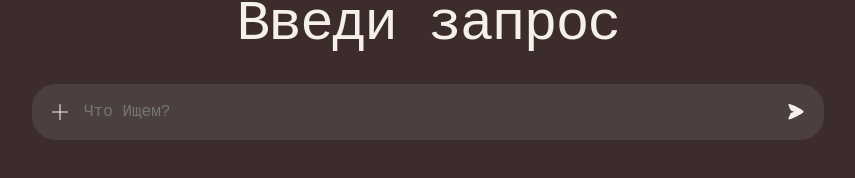
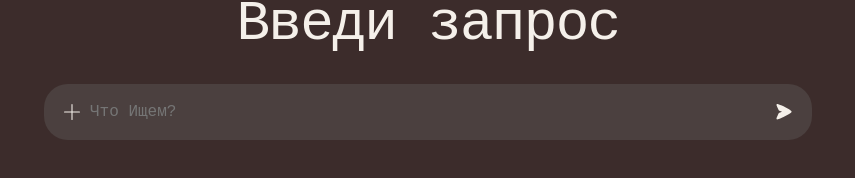
Before and after one commit to bxllskxrsgxrd/velorian, a React (Vite) app in the folder frontend/: page / in a window 1280 px wide. Shown: the part 348-526 px from the top of the page, without its empty margins (212-1067 px from the left). Built offline with nearby package versions, Linux system fonts and the light colour scheme.

Commit message:
Add file upload support, resize with CSS, and watch size changes via hook

```diff
--- a/frontend/src/components/PromptActionsMenu/_promptActionsMenu.scss
+++ b/frontend/src/components/PromptActionsMenu/_promptActionsMenu.scss
@@ -1,4 +1,6 @@
 .prompt-actions {
+	--button-color: var(--text);
+
 	flex-shrink: 0;
 
 	&__menu {
--- a/frontend/src/components/PromptBar/AttachmentPreview.tsx
+++ b/frontend/src/components/PromptBar/AttachmentPreview.tsx
@@ -46,7 +46,7 @@ export function AttachmentPreview({ file, onRemove }: AttachmentPreviewProps) {
 				</>
 			)}
 
-			<IconButton className="prompt-bar__attachments__delete-button" onClick={onRemove}>
+			<IconButton className="prompt-bar__attachments-delete-button" onClick={onRemove} aria-label="Удалить файл">
 				<DeleteAttachmentIcon />
 			</IconButton>
 		</div>
--- a/frontend/src/components/PromptBar/PromptBar.tsx
+++ b/frontend/src/components/PromptBar/PromptBar.tsx
@@ -1,4 +1,4 @@
-import React, { type SyntheticEvent } from 'react';
+import React, { useState, type SyntheticEvent } from 'react';
 import { SendIcon } from '../icons/SendIcon';
 import { PromptActionsMenu } from '../PromptActionsMenu/PromptActionsMenu';
 import { AutoResizeTextarea } from '../ui/AutoResizeTextarea/AutoResizeTextarea';
@@ -15,22 +15,47 @@ type PromptBarProps = {
 };
 
 export function PromptBar({ value, files, onChange, onSubmit, onRemoveFile }: PromptBarProps) {
+	const [isMultiline, setIsMultiline] = useState(false);
+
+	function handleEnterDown(e: React.KeyboardEvent<HTMLTextAreaElement>) {
+		if (e.key !== 'Enter') return;
+
+		if (e.shiftKey) return;
+
+		e.preventDefault();
+
+		e.currentTarget.form?.requestSubmit();
+	}
+
 	return (
-		<form className="prompt-bar" onSubmit={onSubmit}>
+		<form className={isMultiline ? 'prompt-bar prompt-bar-multiline' : 'prompt-bar'} onSubmit={onSubmit}>
 			{files.length > 0 && (
 				<div className="prompt-bar__attachments">
 					{files.map((file, index) => (
-						<AttachmentPreview file={file} onRemove={() => onRemoveFile(index)} />
+						<AttachmentPreview
+							key={`${file.name}-${file.size}-${file.lastModified}-${index}`}
+							file={file}
+							onRemove={() => onRemoveFile(index)}
+						/>
 					))}
 				</div>
 			)}
 			<div className="prompt-bar__input-container">
-				<PromptActionsMenu />
-				<AutoResizeTextarea value={value} onChange={onChange} />
+				<div className="prompt-bar__actions">
+					<PromptActionsMenu />
+				</div>
+				<AutoResizeTextarea
+					value={value}
+					onChange={onChange}
+					onMultilineChange={setIsMultiline}
+					onKeyDown={handleEnterDown}
+				/>
 
-				<IconButton type="submit" aria-label="Отправить сообщение">
-					<SendIcon />
-				</IconButton>
+				<div className="prompt-bar__send">
+					<IconButton type="submit" aria-label="Отправить сообщение">
+						<SendIcon />
+					</IconButton>
+				</div>
 			</div>
 		</form>
 	);
--- a/frontend/src/components/PromptBar/_promptBar.scss
+++ b/frontend/src/components/PromptBar/_promptBar.scss
@@ -1,6 +1,8 @@
 .prompt-bar {
 	width: 100%;
 	max-width: 768px;
+
+	position: relative;
 
 	border-radius: 24px;
 	padding: 12px;
@@ -22,7 +24,7 @@
 		display: flex;
 		flex-wrap: wrap;
 		gap: 8px;
-		padding: 0 8px;
+		padding: 0 8px 8px;
 
 		&-item {
 			position: relative;
@@ -34,8 +36,6 @@
 			height: var(--attachment-size);
 			max-width: 180px;
 			padding: 6px 8px;
-
-			box-sizing: border-box;
 
 			border-radius: 12px;
 			background: var(--attachment-bg);
@@ -75,7 +75,7 @@
 			object-fit: cover;
 		}
 
-		&__delete-button {
+		&-delete-button {
 			position: absolute;
 
 			top: -3px;
@@ -104,12 +104,30 @@
 	}
 
 	&__input-container {
-		flex: 1;
-
 		width: 100%;
 
-		display: flex;
+		display: grid;
+		grid-template-columns: auto 1fr auto;
+		grid-template-areas: 'actions textarea send';
 		align-items: center;
-		justify-content: space-between;
+	}
+
+	&__actions {
+		grid-area: actions;
+	}
+
+	&__send {
+		grid-area: send;
+	}
+
+	&-multiline {
+		.prompt-bar__input-container {
+			grid-template-areas:
+				'textarea textarea textarea'
+				'actions . send';
+
+			row-gap: 8px;
+			align-items: end;
+		}
 	}
 }
--- a/frontend/src/components/ui/AutoResizeTextarea/AutoResizeTextarea.tsx
+++ b/frontend/src/components/ui/AutoResizeTextarea/AutoResizeTextarea.tsx
@@ -1,4 +1,5 @@
-import { useAutoResizeTextarea } from '../../../hooks/useAutoResizeTextarea';
+import React, { useEffect } from 'react';
+import { useTextareaMultiline } from '../../../hooks/useTextareaMultiline';
 import './_autoResizeTextarea.scss';
 
 // Определяю типизированные пропсы
@@ -7,20 +8,25 @@ type AutoResizeTextareaProps = {
 	// Функция с событием "ChangeEvent" изменения HTML атрибута textarea, функция ничего не возвращает
 	onChange: (e: React.ChangeEvent<HTMLTextAreaElement>) => void;
 	placeholder?: string;
-	maxHeight?: number;
+	onMultilineChange?: (isMultiline: boolean) => void;
+	onKeyDown?: (e: React.KeyboardEvent<HTMLTextAreaElement>) => void;
 };
 
 export function AutoResizeTextarea({
 	value,
 	onChange,
 	placeholder = 'Что Ищем?',
-	maxHeight = 320,
+	onMultilineChange,
+	onKeyDown
 }: AutoResizeTextareaProps) {
-	// Создаю переменную, в которую передаю ссылку на атрибут в DOM
-	const textareaRef = useAutoResizeTextarea({
+	// Создаю объект, в который передаю ссылки
+	const { textareaRef, isMultiline } = useTextareaMultiline({
 		value,
-		maxHeight,
 	});
+
+	useEffect(() => {
+		onMultilineChange?.(isMultiline);
+	}, [isMultiline, onMultilineChange]);
 
 	return (
 		<textarea
@@ -30,6 +36,7 @@ export function AutoResizeTextarea({
 			value={value}
 			placeholder={placeholder}
 			onChange={onChange}
+			onKeyDown={onKeyDown}
 			className="resizeTextarea"
 		></textarea>
 	);
--- a/frontend/src/components/ui/AutoResizeTextarea/_autoResizeTextarea.scss
+++ b/frontend/src/components/ui/AutoResizeTextarea/_autoResizeTextarea.scss
@@ -1,14 +1,21 @@
 .resizeTextarea {
+	--scroll-normal: var(--bg);
+	--scroll-field-hover: var(--attachment-remove-bg-hover);
+
 	flex: 1;
 
+	field-sizing: content;
+
+	display: block;
 	width: 100%;
 	min-height: 24px;
 	max-height: 320px;
+	resize: none;
 
-	padding: 0 8px;
+	grid-area: textarea;
+
 	border: none;
 	outline: none;
-	resize: none;
 
 	background: transparent;
 	color: var(--text);
@@ -16,7 +23,63 @@
 	font-size: 16px;
 	line-height: 24px;
 
-	overflow-y: hidden;
-	box-sizing: border-box;
-	display: block;
+	overflow-y: auto;
+	scrollbar-width: thin;
+	scrollbar-gutter: stable;
+	scrollbar-color: var(--scroll-normal) transparent;
+
+	-webkit-mask-image: linear-gradient(
+		to bottom,
+		var(--top-fade) 0%,
+		var(--color-black) 12px,
+		var(--color-black) calc(100% - 12px),
+		var(--bottom-fade) 100%
+	);
+	mask-image: linear-gradient(
+		to bottom,
+		var(--top-fade) 0%,
+		var(--color-black) 12px,
+		var(--color-black) calc(100% - 12px),
+		var(--bottom-fade) 100%
+	);
+
+	animation: shadow-mask linear both;
+	animation-timeline: scroll(self y);
+
+	&::-webkit-scrollbar {
+		width: 6px;
+	}
+
+	&::-webkit-scrollbar-track {
+		background: transparent;
+	}
+
+	&::-webkit-scrollbar-thumb {
+		background-color: var(--scroll-normal);
+		border-radius: 4px;
+	}
+
+	&:hover {
+		scrollbar-color: var(--scroll-field-hover) transparent;
+	}
 }
+
+@keyframes shadow-mask {
+	// Самое начало (скролл вверху): контент превысил 320px, верх четкий, низ размыт
+	0% {
+		--top-fade: var(--color-black);
+		--bottom-fade: transparent;
+	}
+	// Текст прокручивается: и верх, и низ плавно размыты
+	0.5%,
+	99.5% {
+		--top-fade: transparent;
+		--bottom-fade: transparent;
+	}
+	// Конец (скролл в самом низу): верх размыт, а последняя строчка четкая
+	100% {
+		--top-fade: transparent;
+		--black-fade: transparent;
+		--bottom-fade: var(--color-black);
+	}
+}
--- a/frontend/src/hooks/useAutoResizeTextarea.ts
+++ /dev/null
@@ -1,25 +0,0 @@
-import { useLayoutEffect, useRef } from 'react';
-
-// Определяю типизированные пропсы
-type useAutoResizeTextareaProps = {
-	value: string;
-	maxHeight?: number;
-};
-
-export function useAutoResizeTextarea({ value, maxHeight = 320 }: useAutoResizeTextareaProps) {
-	// Создаю переменную, в которую передаю ссылку на атрибут в DOM с пустым значением
-	const textareaRef = useRef<HTMLTextAreaElement>(null);
-
-	// Сигнатура для прослушивания ресайза textarea
-	useLayoutEffect(() => {
-		const textarea = textareaRef.current;
-
-		if (!textarea) return;
-
-		textarea.style.height = 'auto';
-		textarea.style.height = `${Math.min(textarea.scrollHeight, maxHeight)}px`;
-		textarea.style.overflowY = textarea.scrollHeight > maxHeight ? 'auto' : 'hidden';
-	}, [value, maxHeight]);
-
-	return textareaRef;
-}
--- /dev/null
+++ b/frontend/src/hooks/useTextareaMultiline.ts
@@ -0,0 +1,40 @@
+import { useLayoutEffect, useRef, useState } from 'react';
+
+// Определяю типизированные пропсы
+type useTextareaMultilineProps = {
+	value: string;
+};
+
+export function useTextareaMultiline({ value }: useTextareaMultilineProps) {
+	const [isMultiline, setIsMultiline] = useState(false);
+
+	// Создаю переменную, в которую передаю ссылку на атрибут в DOM с пустым значением
+	const textareaRef = useRef<HTMLTextAreaElement>(null);
+
+	// Сигнатура для прослушивания ресайза textarea
+	useLayoutEffect(() => {
+		const textarea = textareaRef.current;
+
+		if (!textarea) return;
+
+		textarea.style.height = 'auto';
+
+		const styles = getComputedStyle(textarea);
+
+		const lineHeight = parseFloat(styles.lineHeight);
+		const paddingTop = parseFloat(styles.paddingTop);
+		const paddingBottom = parseFloat(styles.paddingBottom);
+
+		const oneLineHeight = lineHeight + paddingTop + paddingBottom;
+
+		const nextIsMultiline = textarea.scrollHeight > oneLineHeight + 1;
+
+		setIsMultiline((prev) => {
+			if (prev === nextIsMultiline) return prev;
+
+			return nextIsMultiline;
+		});
+	}, [value]);
+
+	return { textareaRef, isMultiline };
+}
--- a/frontend/src/pages/HomePage.tsx
+++ b/frontend/src/pages/HomePage.tsx
@@ -23,30 +23,31 @@ export function HomePage() {
 
 		if (!prompt && files.length === 0) return;
 
+		const formData = new FormData();
+
+		formData.append(
+			'messages',
+			JSON.stringify([
+				{
+					role: 'user',
+					content: prompt,
+				},
+			]),
+		);
+
+		files.forEach((file) => {
+			formData.append('files', file);
+		});
+
 		try {
 			const response = await fetch('http://localhost:8000/generate', {
 				method: 'POST',
-				headers: {
-					'Content-Type': 'application/json',
-				},
-				body: JSON.stringify({
-					messages: [
-						{
-							role: 'user',
-							content: prompt,
-						},
-					],
-					files: files.map((file) => ({
-						name: file.name,
-						size: file.size,
-						type: file.type,
-					})),
-				}),
+				body: formData,
 			});
 
 			const data = await response.json();
 
-			console.log(`Grok: ${data.response}`);
+			console.log(`User: ${prompt}\n\nGrok: ${data.response}`);
 
 			setValue('');
 			clearFiles();
--- a/frontend/src/scss/default/_index.scss
+++ b/frontend/src/scss/default/_index.scss
@@ -5,6 +5,7 @@
 	--bg-prompt-bar: #4b403f;
 	--icon-btn-hover: #645352;
 	--icon-btn-active: #5c4c4b;
+	--color-black: #000000;
 
 	/* прикреплённый файл */
 	--attachment-bg: #5a4a48;
@@ -43,13 +44,16 @@
 	}
 }
 
+* {
+	box-sizing: border-box;
+}
+
 #root {
 	max-width: 100%;
 
 	display: flex;
 	flex-direction: column;
 	justify-content: center;
-	box-sizing: border-box;
 }
 
 body {
```
Also changed, not shown: frontend/src/hooks/useDragAndDrop.ts (+8 -1 lines), 2 other files (tests, documents, lock files or other folders).
